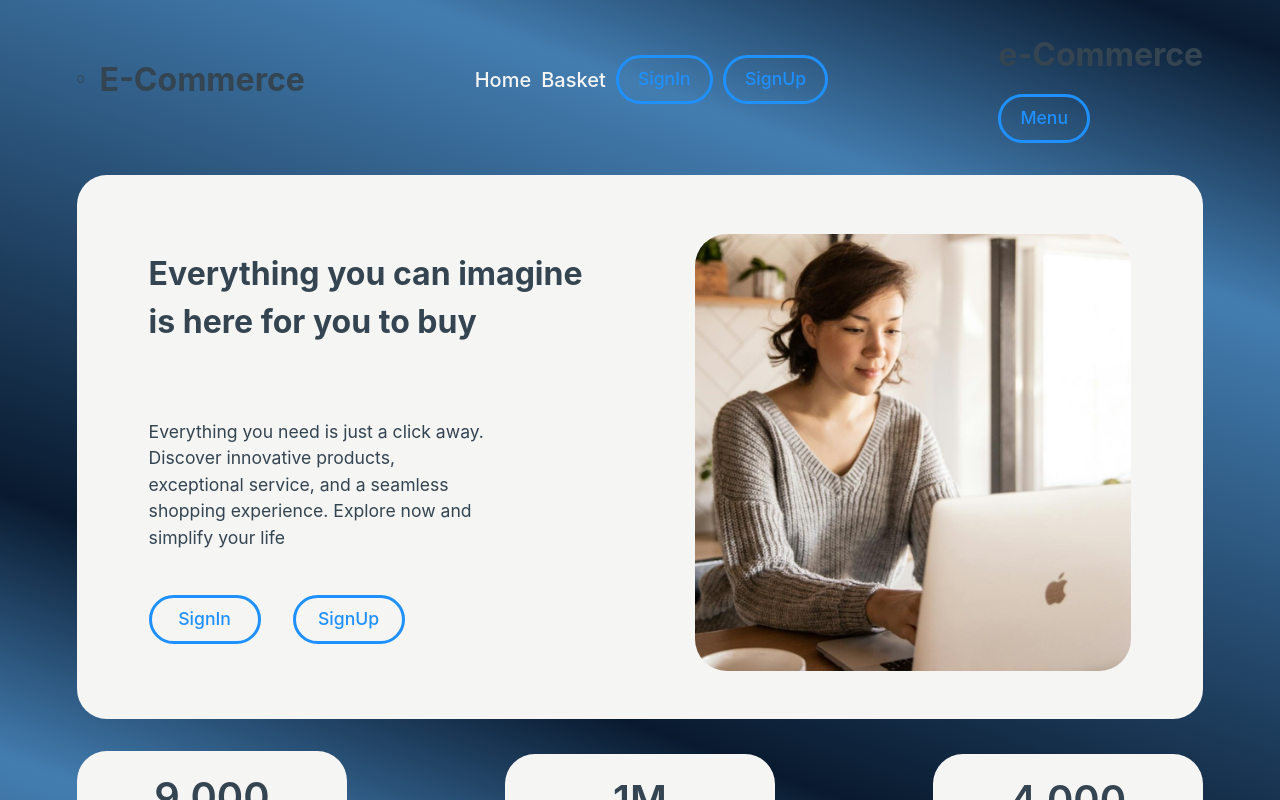
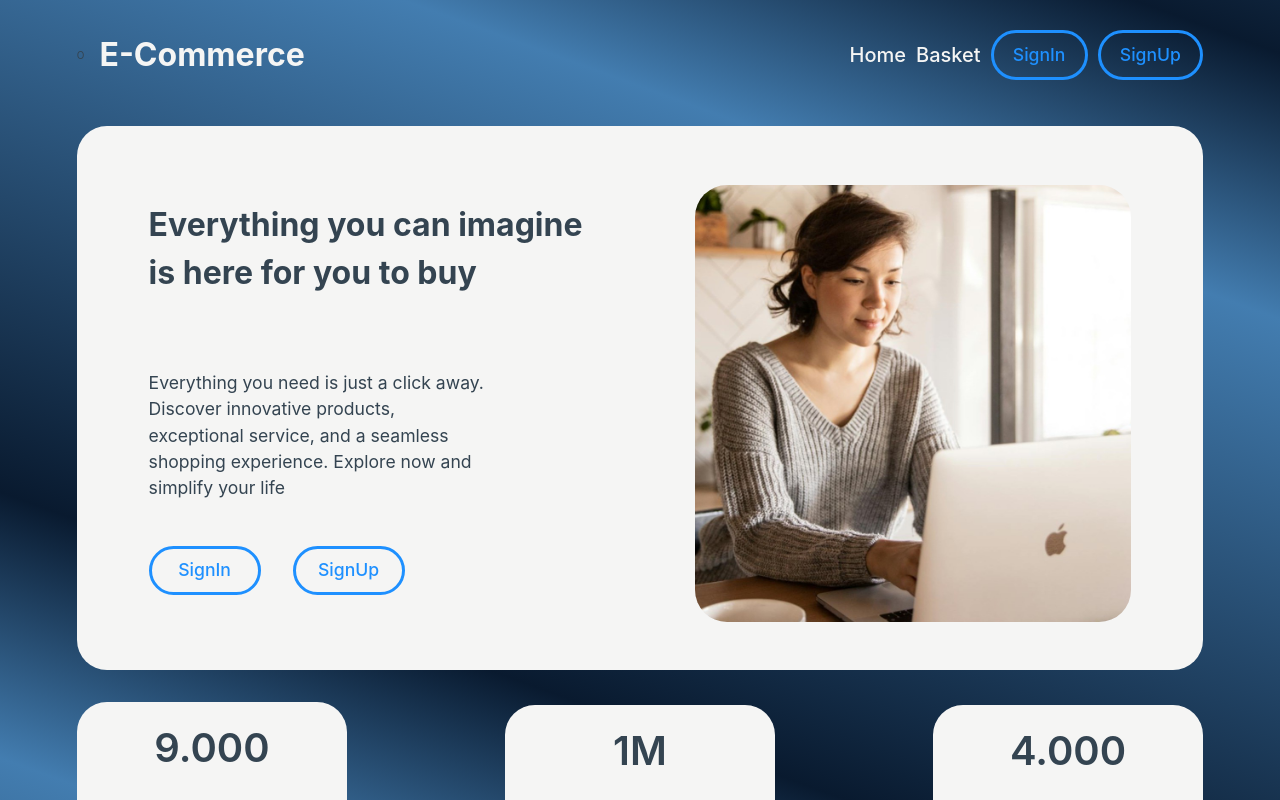
Before and after one commit to celik-arda/e-commerce, a React (Vite) app: page / in a window 1280 px wide. Shown: the top 800 px of the page. Built offline with nearby package versions, Linux system fonts and the light colour scheme; no server answers; the database is empty.

Commit message:
fix (navbar/): move codes, fix design problem
move some codes where in wrong lines of scss file, remove wrong code lines

```diff
--- a/src/layouts/navbar/Navbar.module.css
+++ b/src/layouts/navbar/Navbar.module.css
@@ -31,6 +31,17 @@
       -ms-flex-align: center;
           align-items: center;
 }
+.header_menu .site_name h1 {
+  color: #F5F5F4;
+}
+.header_menu .nav_container {
+  display: block !important;
+}
+@media screen and (min-width: 350px) and (max-width: 500px) {
+  .header_menu .nav_container {
+    display: none !important;
+  }
+}
 .header_menu .nav_container .navbar {
   display: -webkit-box;
   display: -ms-flexbox;
@@ -48,10 +59,8 @@
   font-size: 2em;
   color: #F5F5F4;
 }
-@media screen and (min-width: 350px) and (max-width: 500px) {
-  .header_menu .nav_container {
-    display: none;
-  }
+.header_menu .mobile_burger_menu {
+  display: none;
 }
 @media screen and (min-width: 350px) and (max-width: 500px) {
   .header_menu .mobile_burger_menu {
@@ -81,6 +90,7 @@
     margin: 0.4rem auto 0.6rem auto;
   }
   .header_menu .mobile_burger_menu .dropdown_menu {
+    display: block;
     width: 100%;
     height: -webkit-fit-content;
     height: -moz-fit-content;
--- a/src/layouts/navbar/Navbar.module.scss
+++ b/src/layouts/navbar/Navbar.module.scss
@@ -20,9 +20,18 @@
             display: flex;
             align-items: center;
         }
+
+        h1 {
+            color: $card_background;
+        }
     }
 
     .nav_container {
+        display: block!important;
+
+        @include respond-to("smartphone") {
+            display: none!important;
+        }
 
         .navbar {
             display: flex;
@@ -37,9 +46,10 @@
             color: $card_background;
         }
 
-        @include respond-to("smartphone") {
-            display: none;
-        }
+    }
+
+    .mobile_burger_menu {
+        display: none;
     }
 
     @include respond-to("smartphone") {
@@ -63,13 +73,15 @@
             }
 
         .dropdown_menu {
+            display: block;
             width: 100%;
             height: fit-content;
             padding: none;
             overflow: hidden;
             border-radius: 0.5rem;
 
-                // Menu dropdown button for mobile //
+
+            // Dropdown menu button for mobile //
             .dropdown_off {
                 width: 100%;
                 padding: 1em 1em 1em 1em ;
```
